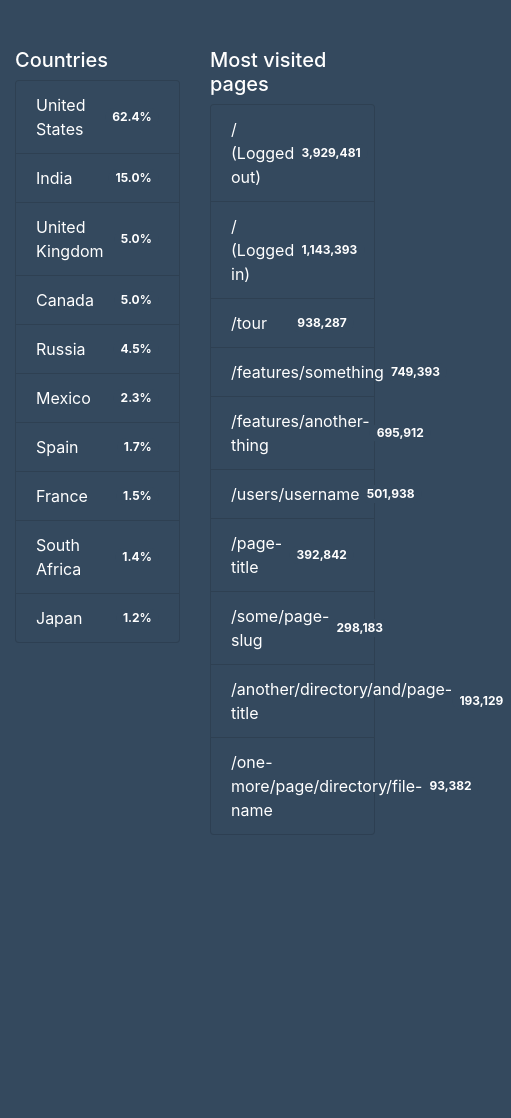
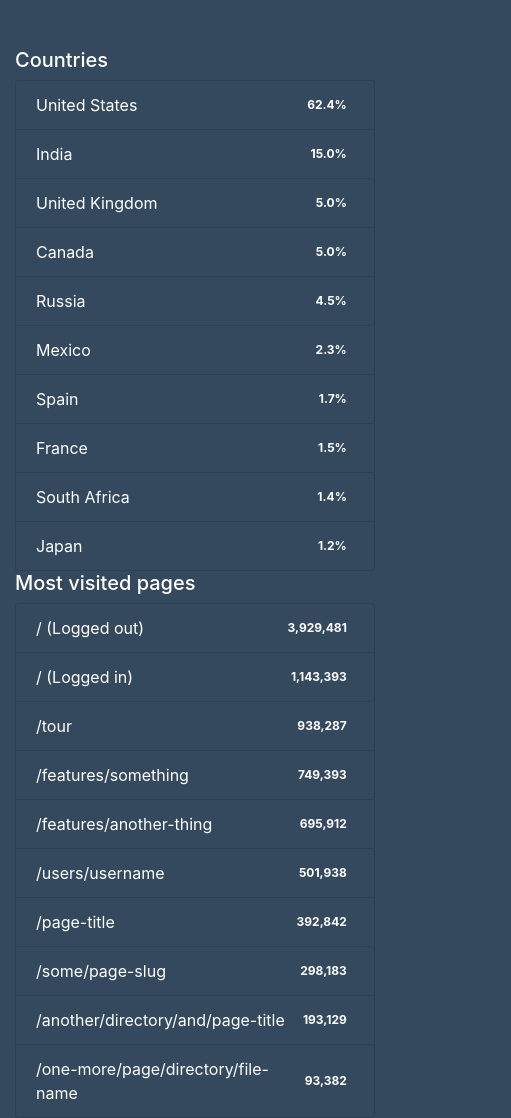
Before and after one commit to devtechster/Responsive-Booststrap-Page, a plain HTML site: page index.html in a window 390 px wide. Shown: the whole page, 511 px wide, since content can reach past the window. Before the commit the page ends 851 px from the top, so only its background shows below. Drawn offline with nearby package versions, Linux system fonts and the light colour scheme.

Commit message:
make it responsive

```diff
--- a/index.html
+++ b/index.html
@@ -11,16 +11,16 @@
         color: #ffffff;
       }
 
-.table {
+      .adhi {
         background-color: #34495e;
         border: none;
       }
 
-.table :hover{
+      .adhi :hover {
         background-color: #527495;
       }
 
-.table-title {
+      .adhi-title {
         color: #ffffff;
         border: none;
       }
@@ -39,9 +39,9 @@
 <body>
     <div class="container mt-5">
         <div class="row">
-            <div class="col-6">
-              <h5 class="table-title">Countries</h5>
-              <div class="table">
+            <div class="col-md-6">
+              <h5 class="adhi-title">Countries</h5>
+              <div class="adhi">
                 <ul class="list-group">
                   <li class="list-group-item d-flex justify-content-between align-items-center">
                     United States
@@ -86,9 +86,9 @@
                 </ul>
               </div>
             </div>
-            <div class="col-6">
-              <h5 class="table-title">Most visited pages</h5>
-              <div class="table">
+            <div class="col-md-6">
+              <h5 class="adhi-title">Most visited pages</h5>
+              <div class="adhi">
                 <ul class="list-group">
                   <li class="list-group-item d-flex justify-content-between align-items-center">
                     / (Logged out)
```
Lines whose indentation alone changed are shown as unchanged.
